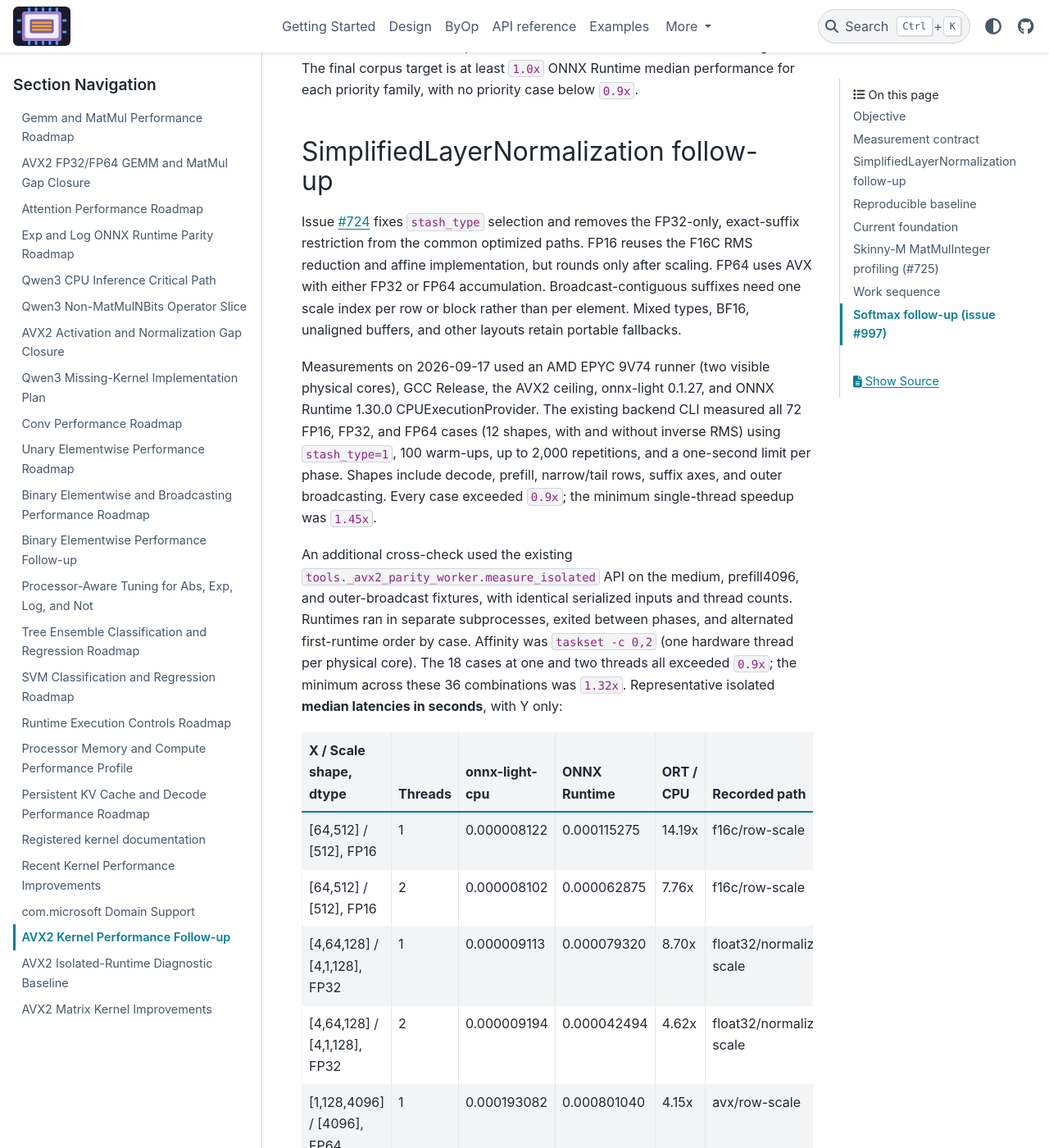
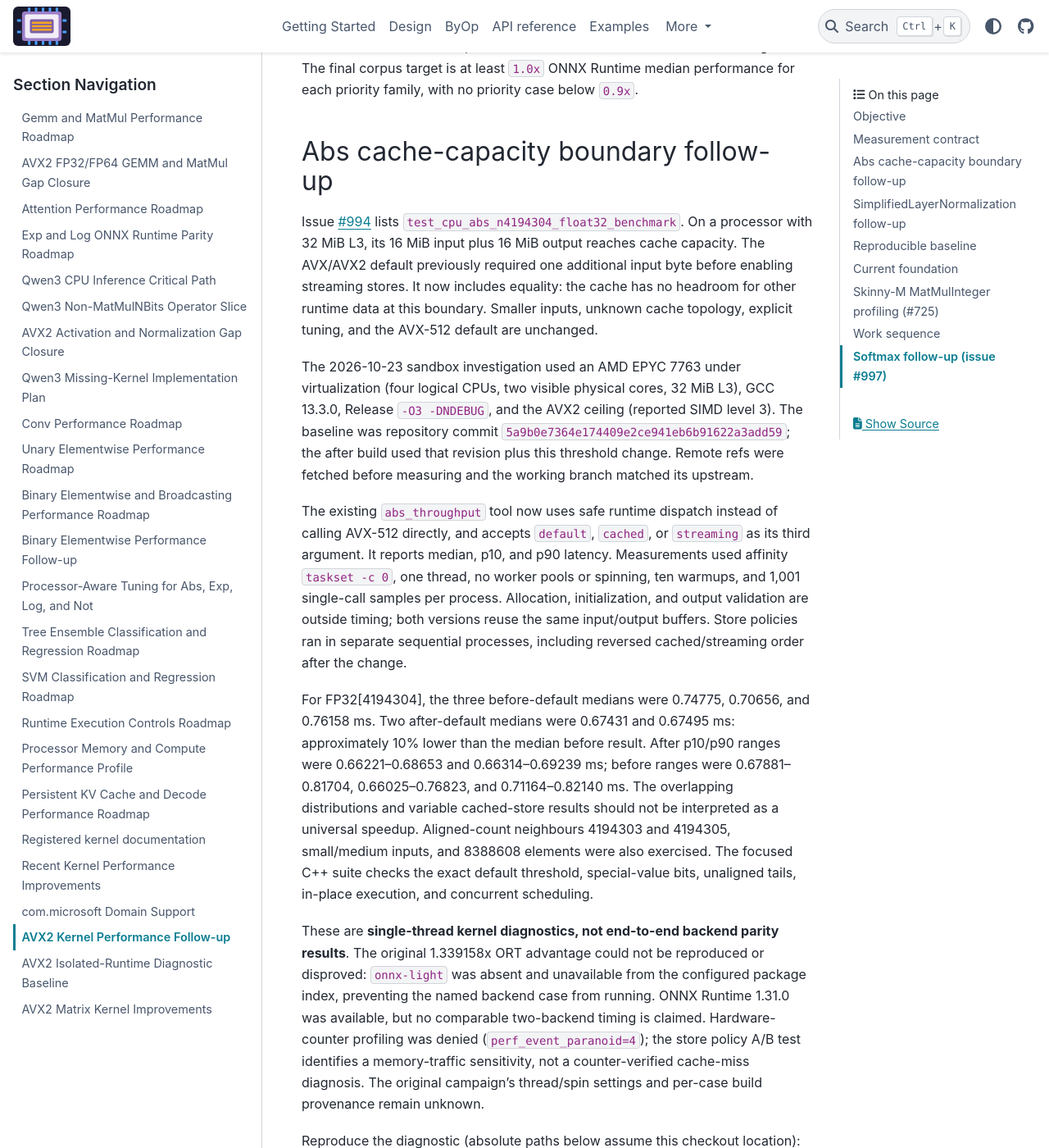
Before and after one commit to xadupre/onnx-light-cpu, a Sphinx documentation site: the page built from docs/next_steps/2026/2026_09_avx2_performance.rst, in a window 1280 px wide and 1400 px high, scrolled down 1091 px. Shown: the whole window at 82% size. Built offline with Sphinx 7.4.7 and the PyData theme 0.15.4, drawn with Linux system fonts in a browser that asks for light colours; pages that are not in the unit, such as notebooks, are missing from menus; some of the changed text lies outside the part shown.

Commit message:
perf: enable AVX Abs streaming stores at L3 capacity (#1009)
* Initial plan

* perf: enable AVX Abs streaming stores at L3 capacity

Co-authored-by: xadupre <22452781+xadupre@users.noreply.github.com>

---------

Co-authored-by: copilot-swe-agent[bot] <198982749+Copilot@users.noreply.github.com>
Co-authored-by: xadupre <22452781+xadupre@users.noreply.github.com>

```diff
--- a/docs/next_steps/2026/2026_08_unary_elementwise.rst
+++ b/docs/next_steps/2026/2026_08_unary_elementwise.rst
@@ -241,7 +241,7 @@ AVX/AVX2). Other cost-model decisions remain unchanged.
 ``Abs`` also accepts ``memory.streaming_store_threshold_bytes``; zero disables
 non-temporal stores, while a positive value enables them for FP32 tensors at
 or above that total input size. AVX/AVX2 defaults to at least 16 MiB and requires
-the combined input and output to exceed the detected L3 cache. Unknown cache
+the combined input and output to reach the detected L3 cache capacity. Unknown cache
 topology keeps streaming opt-in, so a threshold measured on a small-cache host
 is not imposed on a large-cache processor. Streaming writes cover only complete
 aligned cache lines; prefixes and tails use ordinary stores, and each worker
--- a/docs/next_steps/2026/2026_09_avx2_performance.rst
+++ b/docs/next_steps/2026/2026_09_avx2_performance.rst
@@ -41,6 +41,73 @@ An AVX2 change must improve a measured priority case, preserve all differential
 tests and vector-tail cases, and leave the automatic AVX-512 build unchanged.
 The final corpus target is at least ``1.0x`` ONNX Runtime median performance
 for each priority family, with no priority case below ``0.9x``.
+
+Abs cache-capacity boundary follow-up
+-------------------------------------
+
+Issue `#994 <https://github.com/xadupre/onnx-light-cpu/issues/994>`_ lists
+``test_cpu_abs_n4194304_float32_benchmark``. On a processor with 32 MiB L3,
+its 16 MiB input plus 16 MiB output reaches cache capacity. The AVX/AVX2
+default previously required one additional input byte before enabling
+streaming stores. It now includes equality: the cache has no headroom for
+other runtime data at this boundary. Smaller inputs, unknown cache topology,
+explicit tuning, and the AVX-512 default are unchanged.
+
+The 2026-10-23 sandbox investigation used an AMD EPYC 7763 under virtualization
+(four logical CPUs, two visible physical cores, 32 MiB L3), GCC 13.3.0,
+Release ``-O3 -DNDEBUG``, and the AVX2 ceiling (reported SIMD level 3).
+The baseline was repository commit ``5a9b0e7364e174409e2ce941eb6b91622a3add59``;
+the after build used that revision plus this threshold change. Remote refs
+were fetched before measuring and the working branch matched its upstream.
+
+The existing ``abs_throughput`` tool now uses safe runtime dispatch instead
+of calling AVX-512 directly, and accepts ``default``, ``cached``, or
+``streaming`` as its third argument. It reports median, p10, and p90 latency.
+Measurements used affinity ``taskset -c 0``, one thread, no worker pools or
+spinning, ten warmups, and 1,001 single-call samples per process. Allocation,
+initialization, and output validation are outside timing; both versions
+reuse the same input/output buffers. Store policies ran in separate sequential
+processes, including reversed cached/streaming order after the change.
+
+For FP32[4194304], the three before-default medians were 0.74775, 0.70656,
+and 0.76158 ms. Two after-default medians were 0.67431 and 0.67495 ms:
+approximately 10% lower than the median before result. After p10/p90 ranges
+were 0.66221--0.68653 and 0.66314--0.69239 ms; before ranges were
+0.67881--0.81704, 0.66025--0.76823, and 0.71164--0.82140 ms.
+The overlapping distributions and variable cached-store results should not
+be interpreted as a universal speedup. Aligned-count neighbours 4194303 and
+4194305, small/medium inputs, and 8388608 elements were also exercised.
+The focused C++ suite checks the exact default threshold, special-value bits,
+unaligned tails, in-place execution, and concurrent scheduling.
+
+These are **single-thread kernel diagnostics, not end-to-end backend parity
+results**. The original 1.339158x ORT advantage could not be reproduced or
+disproved: ``onnx-light`` was absent and unavailable from the configured
+package index, preventing the named backend case from running. ONNX Runtime
+1.31.0 was available, but no comparable two-backend timing is claimed.
+Hardware-counter profiling was denied (``perf_event_paranoid=4``); the store
+policy A/B test identifies a memory-traffic sensitivity, not a counter-verified
+cache-miss diagnosis. The original campaign's thread/spin settings and
+per-case build provenance remain unknown.
+
+Reproduce the diagnostic (absolute paths below assume this checkout location):
+
+.. code-block:: bash
+
+    cmake -S /home/runner/work/onnx-light-cpu/onnx-light-cpu -B /tmp/abs-build \
+      -DCMAKE_BUILD_TYPE=Release -DONNX_LIGHT_CPU_MAX_SIMD_LEVEL=AVX2 \
+      -DONNX_LIGHT_CPU_BUILD_TESTS=ON -DONNX_LIGHT_CPU_BUILD_PYTHON=OFF \
+      -DONNX_LIGHT_CPU_WITH_ONNX_LIGHT=OFF -DONNX_LIGHT_CPU_BUILD_BENCHMARKS=ON
+    cmake --build /tmp/abs-build --target test_abs_kernel abs_throughput \
+      --parallel "$(nproc)"
+    /tmp/abs-build/test_abs_kernel
+    taskset -c 0 /tmp/abs-build/abs_throughput 4194304 1001 default
+    taskset -c 0 /tmp/abs-build/abs_throughput 4194304 1001 cached
+    taskset -c 0 /tmp/abs-build/abs_throughput 4194304 1001 streaming
+
+Full acceptance still requires the existing backend benchmark with onnx-light
+available, under identical explicit thread and spin policies for both runtimes.
+The backend workload and its correctness requirements were not modified.
 
 SimplifiedLayerNormalization follow-up
 ----------------------------------------
```
Also changed, not shown: 3 other files.
